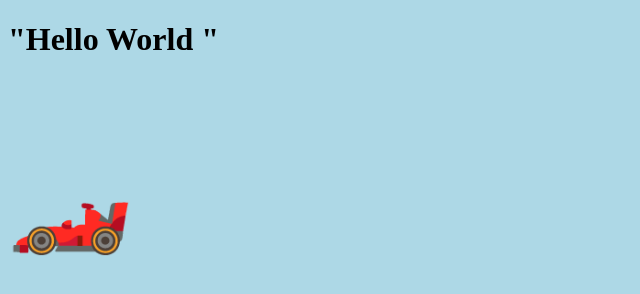
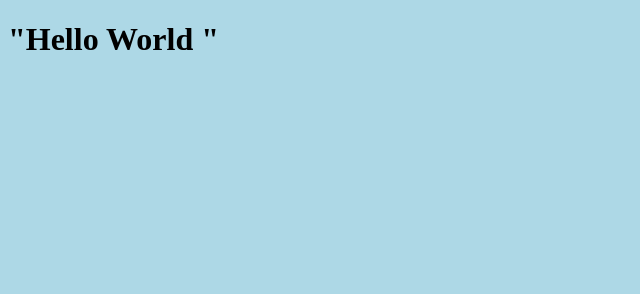
Before and after one commit to neoneophyte0/neoneophyte0.github.io, a plain HTML site: page index.html in a window 1280 px wide. Shown: the whole page, without its empty margins (0-640 px from the left). Drawn offline with Linux system fonts and the light colour scheme.

Commit message:
Update index.html

```diff
--- a/index.html
+++ b/index.html
@@ -7,17 +7,11 @@ body {
   background-color: lightblue;
 }
 
-h2 {
-  alignItems: center;
-  justifyContent: center;
-  font-size: 100px;
-}
 </style>
     </head>
 <body>
 
 <h1>"Hello World "</h1>
-  <h2>🏎️</h2>
 
 </body>
 </html>
```
